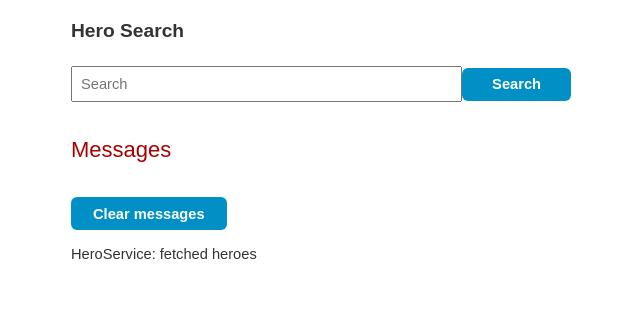
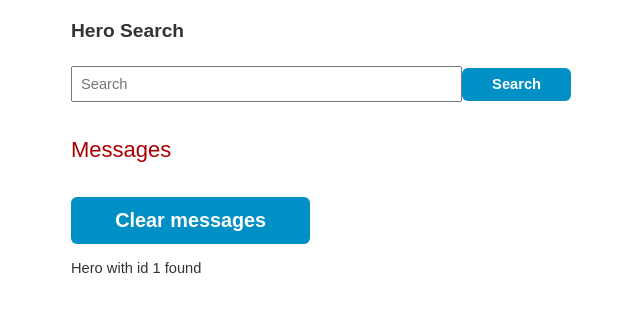
Before and after one commit to 0GiS0/tour-of-heroes-flask, a Flask app: page / in a window 1280 px wide. Shown: the part 300-612 px from the top of the page, without its empty margins (69-709 px from the left). Run offline with Flask 2, Linux system fonts and the light colour scheme.

Commit message:
Now you can see and clear messages

```diff
--- a/app.py
+++ b/app.py
@@ -1,6 +1,5 @@
-from crypt import methods
 from flask import Flask, render_template, request, abort
-from model import db, get_hero, remove_hero, get_hero_by_name, addHero, updateHero
+from model import db, get_hero, remove_hero, get_hero_by_name, addHero, updateHero, messages
 
 app = Flask(__name__)
 
@@ -8,25 +7,25 @@ app = Flask(__name__)
 @app.route('/')
 def index():
     heroes = db[1:5]
-    return render_template('index.html', heroes=heroes, messages=["HeroService: fetched heroes"])
+    return render_template('index.html', heroes=heroes, messages=messages)
 
 
 @app.route('/heroes')
 def heroes():
-    return render_template('heroes.html', heroes=db[1:10])
+    return render_template('heroes.html', heroes=db[1:10], messages=messages)
 
 
 @app.route('/hero/<int:id>')
 def hero_detail(id):
     hero = get_hero(id)
-    return render_template('detail.html', hero=hero)
+    return render_template('detail.html', hero=hero, messages=messages)
 
 
 @app.route('/hero', methods=['POST'])
 def add_hero():
     name = request.form.get('new_hero')
     addHero(name)
-    return render_template('heroes.html', heroes=db[1:10])
+    return render_template('heroes.html', heroes=db[1:10], messages=messages)
 
 
 @app.route('/hero/<int:id>', methods=['POST'])
@@ -37,19 +36,24 @@ def update_hero(id):
     hero['description'] = request.form.get('description')
 
     updateHero(hero)
-    return render_template('heroes.html',  heroes=db[1:10])
+    return render_template('heroes.html',  heroes=db[1:10], messages=messages)
 
 
 @app.route('/delete/<int:id>')
 def delete_hero(id):
     remove_hero(id)
-    return render_template('heroes.html', heroes=db[1:10])
+    return render_template('heroes.html', heroes=db[1:10], messages=messages)
 
 
 @app.route('/search')
 def search():
     hero = get_hero_by_name(request.args.get('query'))
     if hero:
-        return render_template('detail.html', hero=hero)
+        return render_template('detail.html', hero=hero, messages=messages)
     else:
         abort(404)
+
+@app.route('/clear_messages')
+def clear_messages():
+    messages.clear()
+    return render_template('heroes.html', heroes=db[1:10], messages=messages)
--- a/model.py
+++ b/model.py
@@ -14,12 +14,14 @@ def save_db(db):
 def get_hero(id):
     for hero in db:
         if hero['id'] == id:
+            messages.append(f'Hero with id {id} found')
             return hero
     return None
 
 def get_hero_by_name(query):
     for hero in db:
         if hero['name'].lower() == query.lower():
+            messages.append(f'Hero with name {query} found')
             return hero
     return None
 
@@ -27,6 +29,8 @@ def addHero(name):
     hero = {'id': len(db) + 1, 'name': name, 'description': '', 'alterEgo': ''}
     db.append(hero)
     save_db(db)
+    messages.append(f'Hero with name {name} added')
+
 
 def updateHero(hero):
     index = 0
@@ -34,6 +38,7 @@ def updateHero(hero):
         if h['id'] == hero['id']:
             db[index] = hero
             save_db(db)
+            messages.append(f"Hero with id {hero['id']} updated")
             return hero
         index = index + 1
     return None
@@ -44,7 +49,10 @@ def remove_hero(id):
         if hero['id'] == id:
             del db[index]
             save_db(db)
+            messages.append(f"Hero with id {id} deleted")
             return hero
         index = index + 1
 
 db = load_db()
+
+messages = []
--- a/templates/base.html
+++ b/templates/base.html
@@ -14,5 +14,6 @@
         <a href="{{ url_for('index') }}">Dashboard</a>
         <a href="{{ url_for('heroes') }}">Heroes</a>
     </nav>
-    {% block content %} {% endblock %}
+    {% block content %} {% endblock %}{% include "messages.html" %}
+
 </body>
--- a/templates/index.html
+++ b/templates/index.html
@@ -18,4 +18,4 @@
         <input type="submit" value="Search">
     </div>
 </form>
-{% include "messages.html" %} {% endblock %}
+{% endblock %}
--- a/templates/messages.html
+++ b/templates/messages.html
@@ -1,7 +1,7 @@
 {% if messages %}
 <div>
     <h2 class="title messages">Messages</h2>
-    <button class="clear" (click)="messageService.clear()">Clear messages</button> {% for message in messages %}
+    <a class="button clear" href="{{ url_for('clear_messages') }}">Clear messages</a> {% for message in messages %}
     <div>{{message}}</div>
     {% endfor %}
 </div>
```
Also changed, not shown: heroes_db.json (+1 -1 lines).
